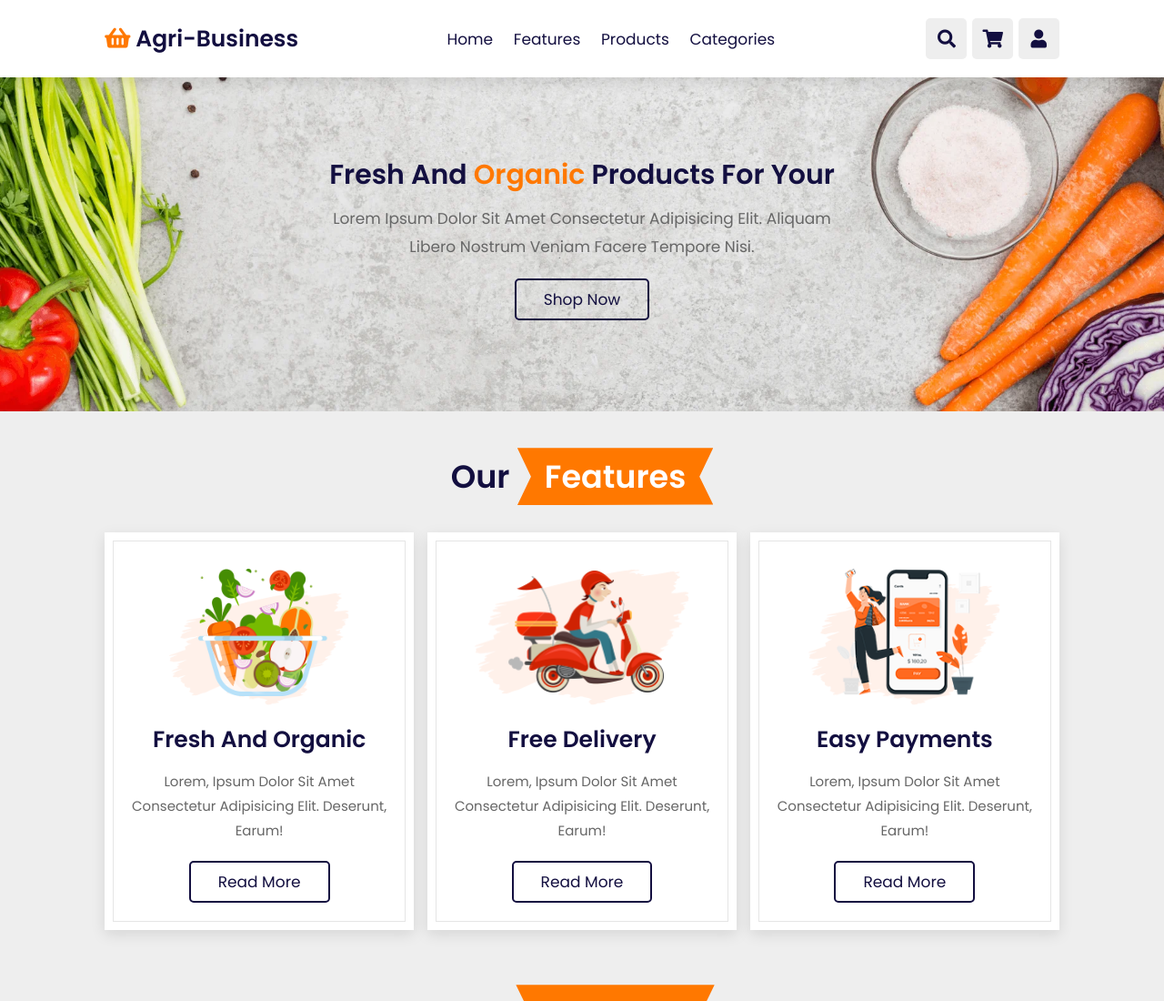
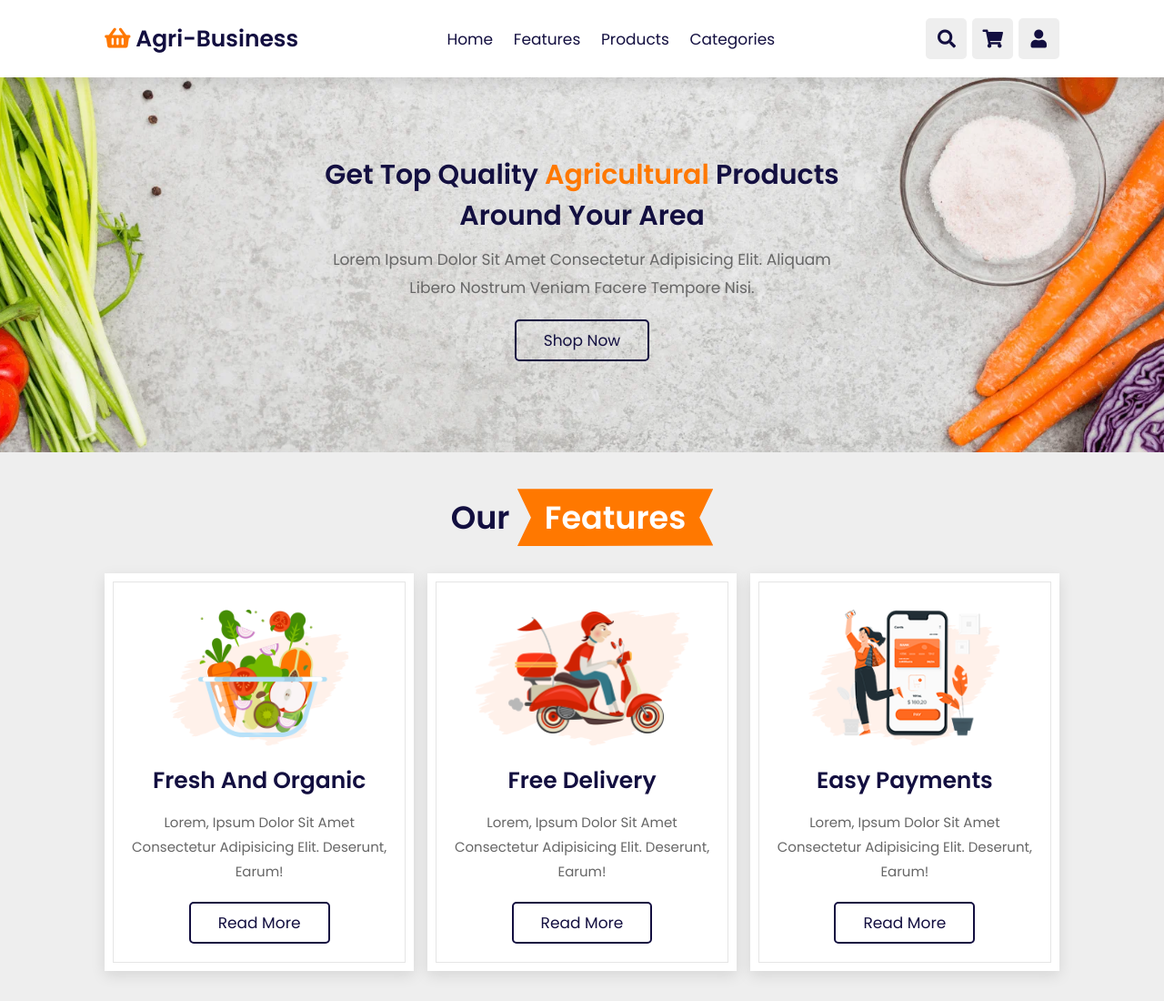
Before and after one commit to J-Massoda/Shopping-website, a plain HTML site: page index.html in a window 1280 px wide. Shown: the top 1100 px of the page at 91% size. Drawn offline with nearby package versions, Linux system fonts and the light colour scheme.

Commit message:
Header changes

```diff
--- a/index.html
+++ b/index.html
@@ -5,7 +5,7 @@
   <meta charset="UTF-8" />
   <meta http-equiv="X-UA-Compatible" content="IE=edge" />
   <meta name="viewport" content="width=device-width, initial-scale=1.0" />
-  <title>/Agri-Bsiness Website</title>
+  <title>Agri-Bsiness Website</title>
 
   <link rel="stylesheet" href="https://unpkg.com/swiper@7/swiper-bundle.min.css" />
 
@@ -45,7 +45,7 @@
 
   <section class="home" id="home">
     <div class="content">
-      <h3>fresh and <span>organic</span> products for your</h3>
+      <h3>Get Top Quality <span>Agricultural</span> Products Around Your Area</h3>
       <p>
         Lorem ipsum dolor sit amet consectetur adipisicing elit. Aliquam
         libero nostrum veniam facere tempore nisi.
```
